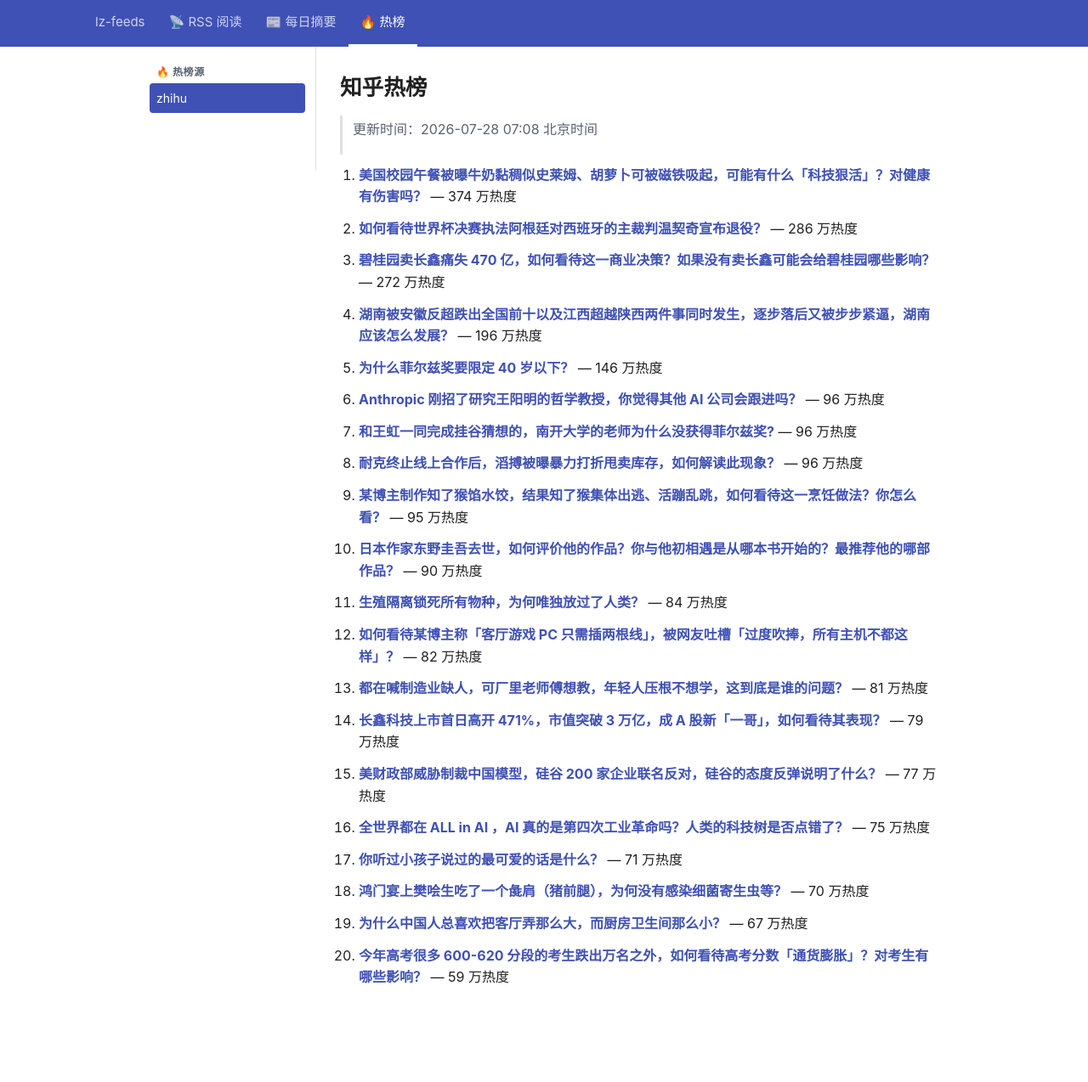
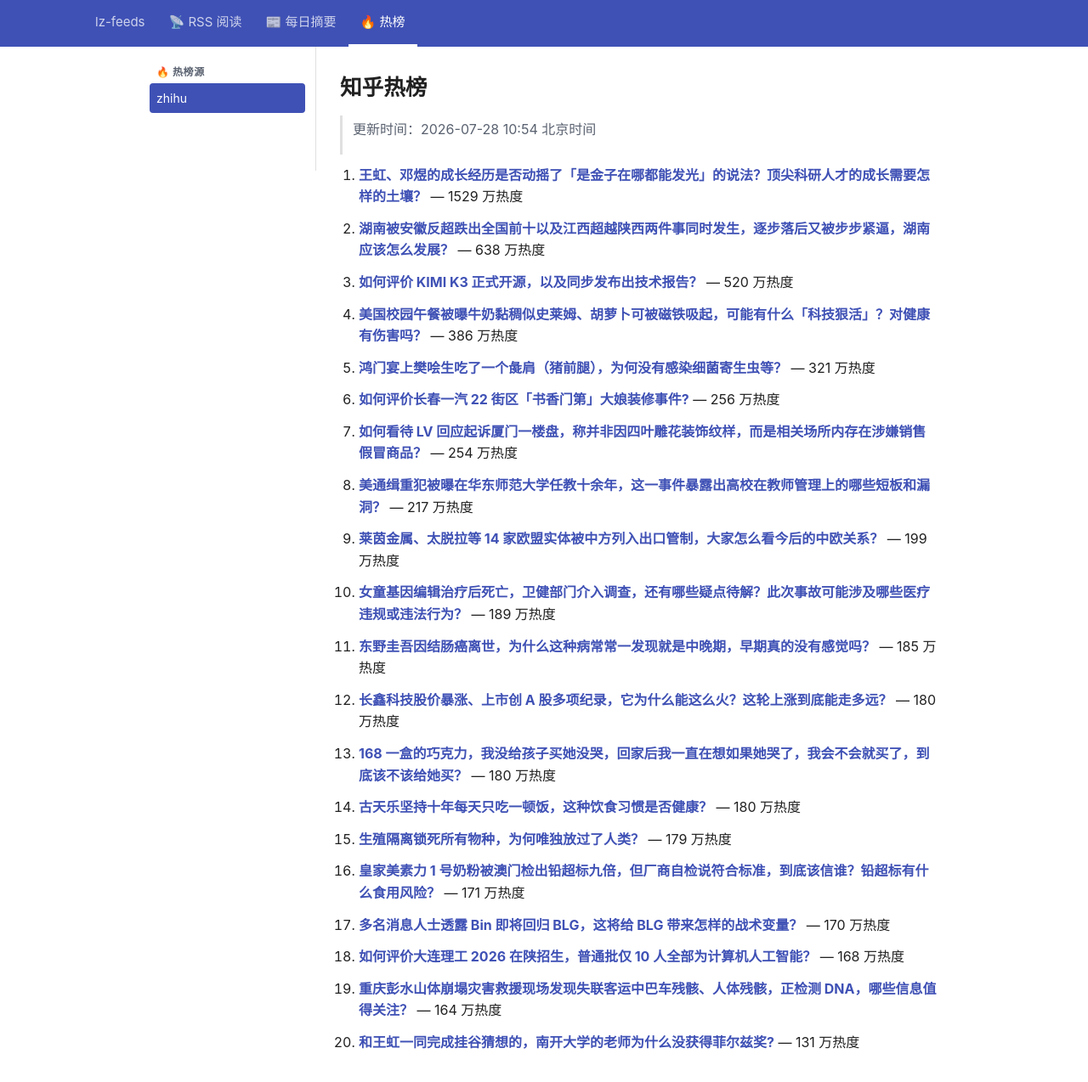
Before and after one commit to lizhang0101/lz-feeds, a Jekyll site: the page built from _hotlist/zhihu.md, in a window 1280 px wide and 1305 px high. Shown: the top 1274 px of the window at 85% size. Built offline with Jekyll 4.4.1, drawn with Linux system fonts in a browser that asks for light colours.

Commit message:
hotlist: 2026-07-28T02:54Z

```diff
--- a/_hotlist/zhihu.md
+++ b/_hotlist/zhihu.md
@@ -1,48 +1,48 @@
 ---
-updated: 2026-07-28 07:08 北京时间
+updated: 2026-07-28 10:54 北京时间
 count: 20
 ---
 
 # 知乎热榜
 
-> 更新时间：2026-07-28 07:08 北京时间
+> 更新时间：2026-07-28 10:54 北京时间
 
-1. **[美国校园午餐被曝牛奶黏稠似史莱姆、胡萝卜可被磁铁吸起，可能有什么「科技狠活」？对健康有伤害吗？](https://www.zhihu.com/question/2065066881015177978)** — 374 万热度
+1. **[王虹、邓煜的成长经历是否动摇了「是金子在哪都能发光」的说法？顶尖科研人才的成长需要怎样的土壤？](https://www.zhihu.com/question/2064337609879507952)** — 1529 万热度
 
-2. **[如何看待世界杯决赛执法阿根廷对西班牙的主裁判温契奇宣布退役？](https://www.zhihu.com/question/2065059989778076694)** — 286 万热度
+2. **[湖南被安徽反超跌出全国前十以及江西超越陕西两件事同时发生，逐步落后又被步步紧逼，湖南应该怎么发展？](https://www.zhihu.com/question/2064849542147748410)** — 638 万热度
 
-3. **[碧桂园卖长鑫痛失 470 亿，如何看待这一商业决策？如果没有卖长鑫可能会给碧桂园哪些影响？](https://www.zhihu.com/question/2065124091686646367)** — 272 万热度
+3. **[如何评价 KIMI K3 正式开源，以及同步发布出技术报告？](https://www.zhihu.com/question/2065214142915654338)** — 520 万热度
 
-4. **[湖南被安徽反超跌出全国前十以及江西超越陕西两件事同时发生，逐步落后又被步步紧逼，湖南应该怎么发展？](https://www.zhihu.com/question/2064849542147748410)** — 196 万热度
+4. **[美国校园午餐被曝牛奶黏稠似史莱姆、胡萝卜可被磁铁吸起，可能有什么「科技狠活」？对健康有伤害吗？](https://www.zhihu.com/question/2065066881015177978)** — 386 万热度
 
-5. **[为什么菲尔兹奖要限定 40 岁以下？](https://www.zhihu.com/question/2063877643347481540)** — 146 万热度
+5. **[鸿门宴上樊哙生吃了一个彘肩（猪前腿），为何没有感染细菌寄生虫等？](https://www.zhihu.com/question/267314352)** — 321 万热度
 
-6. **[Anthropic 刚招了研究王阳明的哲学教授，你觉得其他 AI 公司会跟进吗？](https://www.zhihu.com/question/2058547288499119870)** — 96 万热度
+6. **[如何评价长春一汽 22 街区「书香门第」大娘装修事件?](https://www.zhihu.com/question/2064387599721031437)** — 256 万热度
 
-7. **[和王虹一同完成挂谷猜想的，南开大学的老师为什么没获得菲尔兹奖?](https://www.zhihu.com/question/2064156513028117185)** — 96 万热度
+7. **[如何看待 LV 回应起诉厦门一楼盘，称并非因四叶雕花装饰纹样，而是相关场所内存在涉嫌销售假冒商品？](https://www.zhihu.com/question/2064587805762777523)** — 254 万热度
 
-8. **[耐克终止线上合作后，滔搏被曝暴力打折甩卖库存，如何解读此现象？](https://www.zhihu.com/question/2064176396658807069)** — 96 万热度
+8. **[美通缉重犯被曝在华东师范大学任教十余年，这一事件暴露出高校在教师管理上的哪些短板和漏洞？](https://www.zhihu.com/question/2064013926388519038)** — 217 万热度
 
-9. **[某博主制作知了猴馅水饺，结果知了猴集体出逃、活蹦乱跳，如何看待这一烹饪做法？你怎么看？](https://www.zhihu.com/question/2064478848314335618)** — 95 万热度
+9. **[莱茵金属、太脱拉等 14 家欧盟实体被中方列入出口管制，大家怎么看今后的中欧关系？](https://www.zhihu.com/question/2064097929447706928)** — 199 万热度
 
-10. **[日本作家东野圭吾去世，如何评价他的作品？你与他初相遇是从哪本书开始的？最推荐他的哪部作品？](https://www.zhihu.com/question/2065093746111112018)** — 90 万热度
+10. **[女童基因编辑治疗后死亡，卫健部门介入调查，还有哪些疑点待解？此次事故可能涉及哪些医疗违规或违法行为？](https://www.zhihu.com/question/2065037308403737451)** — 189 万热度
 
-11. **[生殖隔离锁死所有物种，为何唯独放过了人类？](https://www.zhihu.com/question/2064377952071053907)** — 84 万热度
+11. **[东野圭吾因结肠癌离世，为什么这种病常常一发现就是中晚期，早期真的没有感觉吗？](https://www.zhihu.com/question/2065096365860807949)** — 185 万热度
 
-12. **[如何看待某博主称「客厅游戏 PC 只需插两根线」，被网友吐槽「过度吹捧，所有主机不都这样」？](https://www.zhihu.com/question/2064715385044199014)** — 82 万热度
+12. **[长鑫科技股价暴涨、上市创 A 股多项纪录，它为什么能这么火？这轮上涨到底能走多远？](https://www.zhihu.com/question/2065148380980798092)** — 180 万热度
 
-13. **[都在喊制造业缺人，可厂里老师傅想教，年轻人压根不想学，这到底是谁的问题？](https://www.zhihu.com/question/2054346307687526884)** — 81 万热度
+13. **[168 一盒的巧克力，我没给孩子买她没哭，回家后我一直在想如果她哭了，我会不会就买了，到底该不该给她买？](https://www.zhihu.com/question/2064373953393702199)** — 180 万热度
 
-14. **[长鑫科技上市首日高开 471%，市值突破 3 万亿，成 A 股新「一哥」，如何看待其表现？](https://www.zhihu.com/question/2065005981617107684)** — 79 万热度
+14. **[古天乐坚持十年每天只吃一顿饭，这种饮食习惯是否健康？](https://www.zhihu.com/question/654477046)** — 180 万热度
 
-15. **[美财政部威胁制裁中国模型，硅谷 200 家企业联名反对，硅谷的态度反弹说明了什么？](https://www.zhihu.com/question/2064030510549054193)** — 77 万热度
+15. **[生殖隔离锁死所有物种，为何唯独放过了人类？](https://www.zhihu.com/question/2064377952071053907)** — 179 万热度
 
-16. **[全世界都在 ALL in AI ，AI 真的是第四次工业革命吗？人类的科技树是否点错了？](https://www.zhihu.com/question/2052464126996353859)** — 75 万热度
+16. **[皇家美素力 1 号奶粉被澳门检出铅超标九倍，但厂商自检说符合标准，到底该信谁？铅超标有什么食用风险？](https://www.zhihu.com/question/2064645873158583358)** — 171 万热度
 
-17. **[你听过小孩子说过的最可爱的话是什么？](https://www.zhihu.com/question/22630822)** — 71 万热度
+17. **[多名消息人士透露 Bin 即将回归 BLG，这将给 BLG 带来怎样的战术变量？](https://www.zhihu.com/question/2065078026161709646)** — 170 万热度
 
-18. **[鸿门宴上樊哙生吃了一个彘肩（猪前腿），为何没有感染细菌寄生虫等？](https://www.zhihu.com/question/267314352)** — 70 万热度
+18. **[如何评价大连理工 2026 在陕招生，普通批仅 10 人全部为计算机人工智能？](https://www.zhihu.com/question/2063239728175043416)** — 168 万热度
 
-19. **[为什么中国人总喜欢把客厅弄那么大，而厨房卫生间那么小？](https://www.zhihu.com/question/1997358863511470900)** — 67 万热度
+19. **[重庆彭水山体崩塌灾害救援现场发现失联客运中巴车残骸、人体残骸，正检测 DNA，哪些信息值得关注？](https://www.zhihu.com/question/2064997347382096320)** — 164 万热度
 
-20. **[今年高考很多 600-620 分段的考生跌出万名之外，如何看待高考分数「通货膨胀」？对考生有哪些影响？](https://www.zhihu.com/question/2065009083904742875)** — 59 万热度
+20. **[和王虹一同完成挂谷猜想的，南开大学的老师为什么没获得菲尔兹奖?](https://www.zhihu.com/question/2064156513028117185)** — 131 万热度
```
